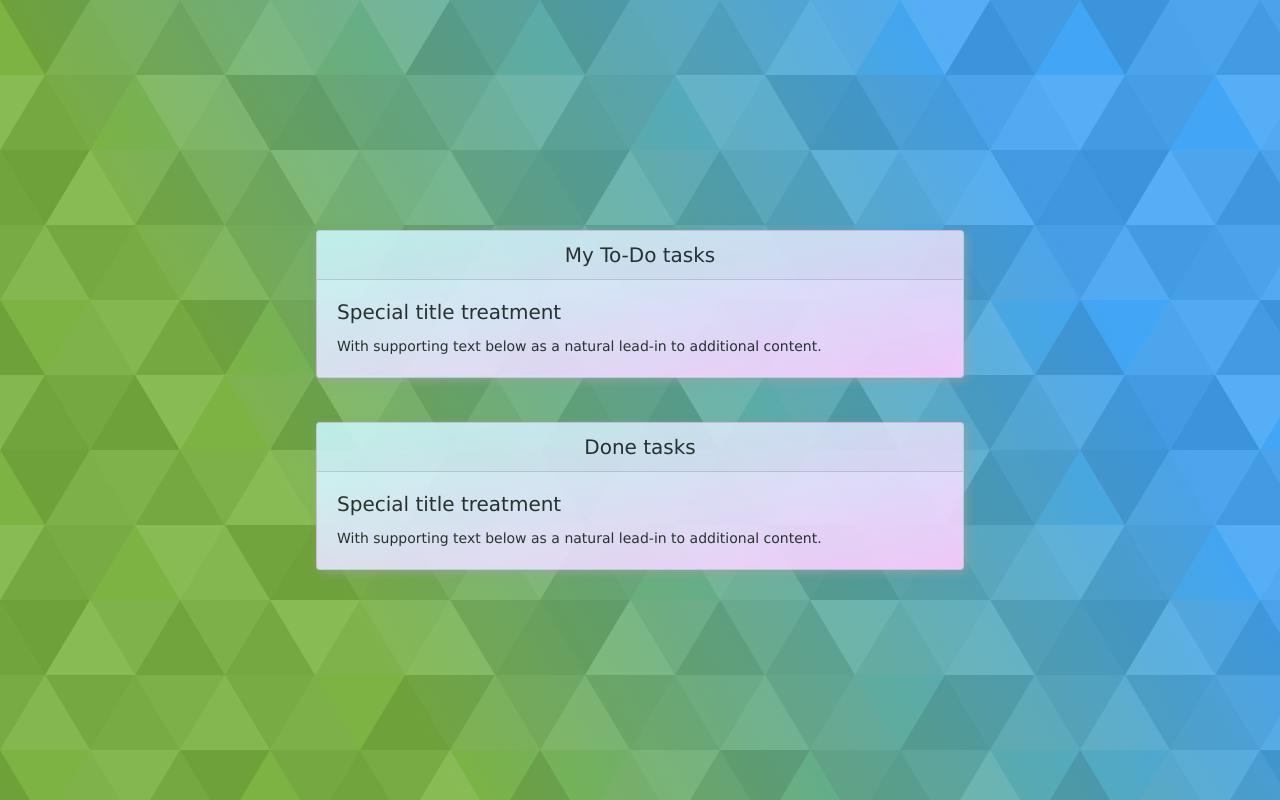
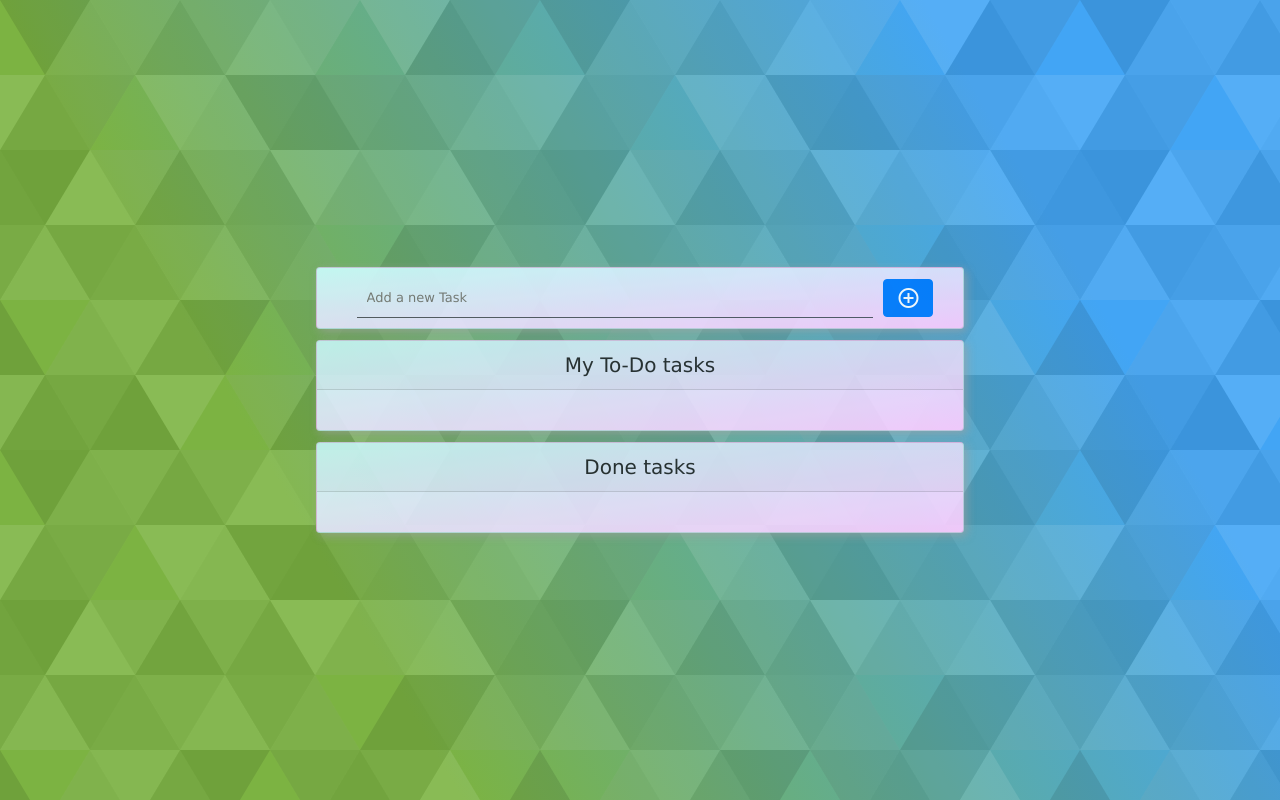
Before and after one commit to LizzieGuajardoMozo/todo-list-beliveo, a React (Create React App) app: page / in a window 1280 px wide. Built offline with nearby package versions, Linux system fonts and the light colour scheme.

Commit message:
To-Do task & Done Tasks
Sección de My-To do tasks y done tasks completa. Marcar y desmarcar las casillas hace que las tareas cambien de sección según corresponda

```diff
--- a/src/App.css
+++ b/src/App.css
@@ -8,8 +8,8 @@
   background-image: linear-gradient(to bottom right, #ccffff 0%, #ffccff 100%);
 }
 
-#done{
-  margin-top: 4%;
+#todo, #done{
+  margin-top:1%;
 }
 
 .body {
@@ -37,9 +37,6 @@ h1 {
   font-family: 'Montserrat Alternates', sans-serif;
 }
 
-.form {
-  padding: 10px 15px 30px 15px;
-}
 
 li {
   list-style: none;
@@ -64,15 +61,13 @@ input[type="text"]:focus {
   border-bottom: 2px solid #22B4E2;
 }
 
+.check{
+  cursor: pointer
+}
+
 .done {
   text-decoration: line-through;
   color: #8f919c;
-}
-
-img {
-  width: 35px;
-  vertical-align: middle;
-  cursor: pointer;
 }
 
 /*Span que contiene a linea para escribir y el boton de enviar*/
@@ -82,7 +77,12 @@ img {
   height: 35px;
 }
 
+.card-body{
+  padding:0px
+}
+
 #newitem{
   margin: 10px;
   background-color: transparent;
+  width: 80%;
 }
--- a/src/App.js
+++ b/src/App.js
@@ -1,29 +1,91 @@
-import React from 'react';
+import React, { useState } from 'react';
 import './App.css';
 
 function App() {
+  const [undoneTasks,setNewUndoneTask] = useState([]);
+  const [newTask,setNewTask] = useState("")
+  const [doneTasks,setDoneTask] = useState([]);
+
+  function completeTask(index){
+    setDoneTask(doneTasks.concat([undoneTasks[index]]).sort());
+    var arrTemp = undoneTasks;
+    arrTemp.splice(index,1);
+    setNewUndoneTask(arrTemp);
+  };
+
+  function markAsUndone(index){
+    setNewUndoneTask(undoneTasks.concat([doneTasks[index]]).sort());
+    var arrTemp = doneTasks;
+    arrTemp.splice(index,1);
+    setDoneTask(arrTemp);
+  };
+
+  function addTask(){
+    if(newTask.replace(/\s/g, '').length)
+    {
+      //Ordena alfabeticamente
+      setNewUndoneTask(undoneTasks.concat([newTask]).sort());
+    }
+    else{
+      window.console.log("agregar toast")
+    }
+    setNewTask("");
+  };
+
   return (
     <div className = "body ">
-      <div class="container">
+      <div className="container">
         <row>
-          <div class="col-12">
+
+          <div className="col-12">
+            <div className="card">
+              <span className="text-center">
+                <input id="newitem" type="text" value={newTask} onChange={e => setNewTask(e.target.value)} placeholder="Add a new Task"/>
+                <button className="btn btn-primary" type="submit" onClick={addTask}>
+                  <i className="material-icons align-middle" aria-hidden="true"  >add_circle_outline</i>
+                </button>
+              </span>
+            </div>
+          </div>
+
+          <div className="col-12">
             <div className="card" id="todo">
               <h5 className="card-header text-center">My To-Do tasks</h5>
               <div className="card-body">
-                <h5 className="card-title">Special title treatment</h5>
-                <p className="card-text">With supporting text below as a natural lead-in to additional content.</p>
+                {undoneTasks.map(
+                    (task,index) => (
+                      <div className="form-check">
+                        <i className="check material-icons align-middle" onClick={()=> {completeTask(index);}}> check_box_outline_blank </i>
+                        <label className="form-check-label" for="defaultCheck1">
+                          {task}
+                        </label>
+                      </div>
+                    )
+                  )
+                }
               </div>
             </div>
           </div>
-          <div class="col-12">
+
+          <div className="col-12">
             <div className="card" id="done">
               <h5 className="card-header text-center">Done tasks</h5>
               <div className="card-body">
-                <h5 className="card-title">Special title treatment</h5>
-                <p className="card-text">With supporting text below as a natural lead-in to additional content.</p>
+              {doneTasks.map(
+                    (task,index) => (
+                      <div className="form-check">
+                        <i className="check material-icons align-middle" onClick={()=> {markAsUndone(index)}}> check_box </i>
+                        <label className="form-check-label done" for="defaultCheck1">
+                          {task}
+                        </label>
+                      </div>
+                    )
+                  )
+                }
               </div>
             </div>
           </div>
+
         </row>
       </div>
     </div>
```
